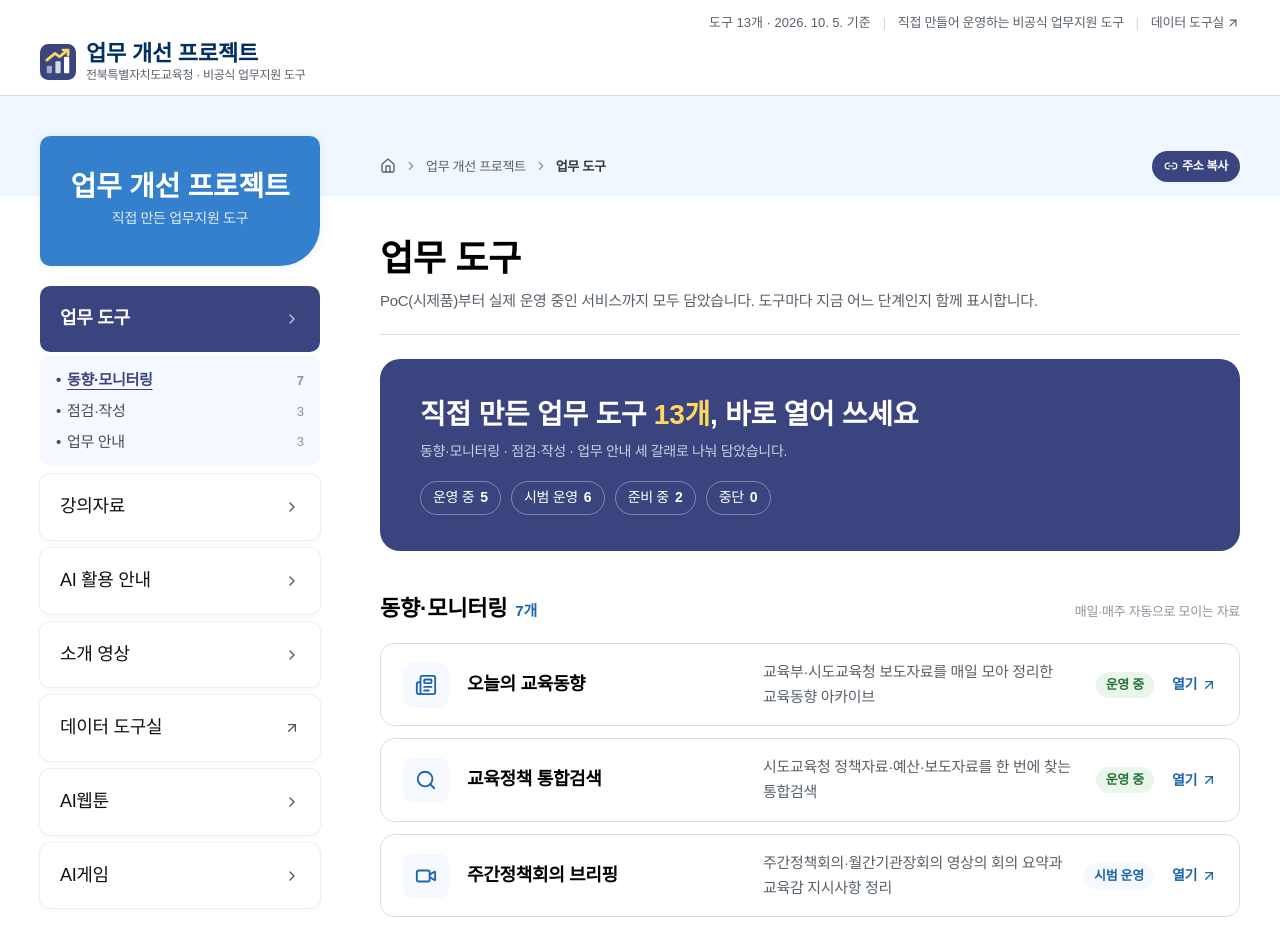
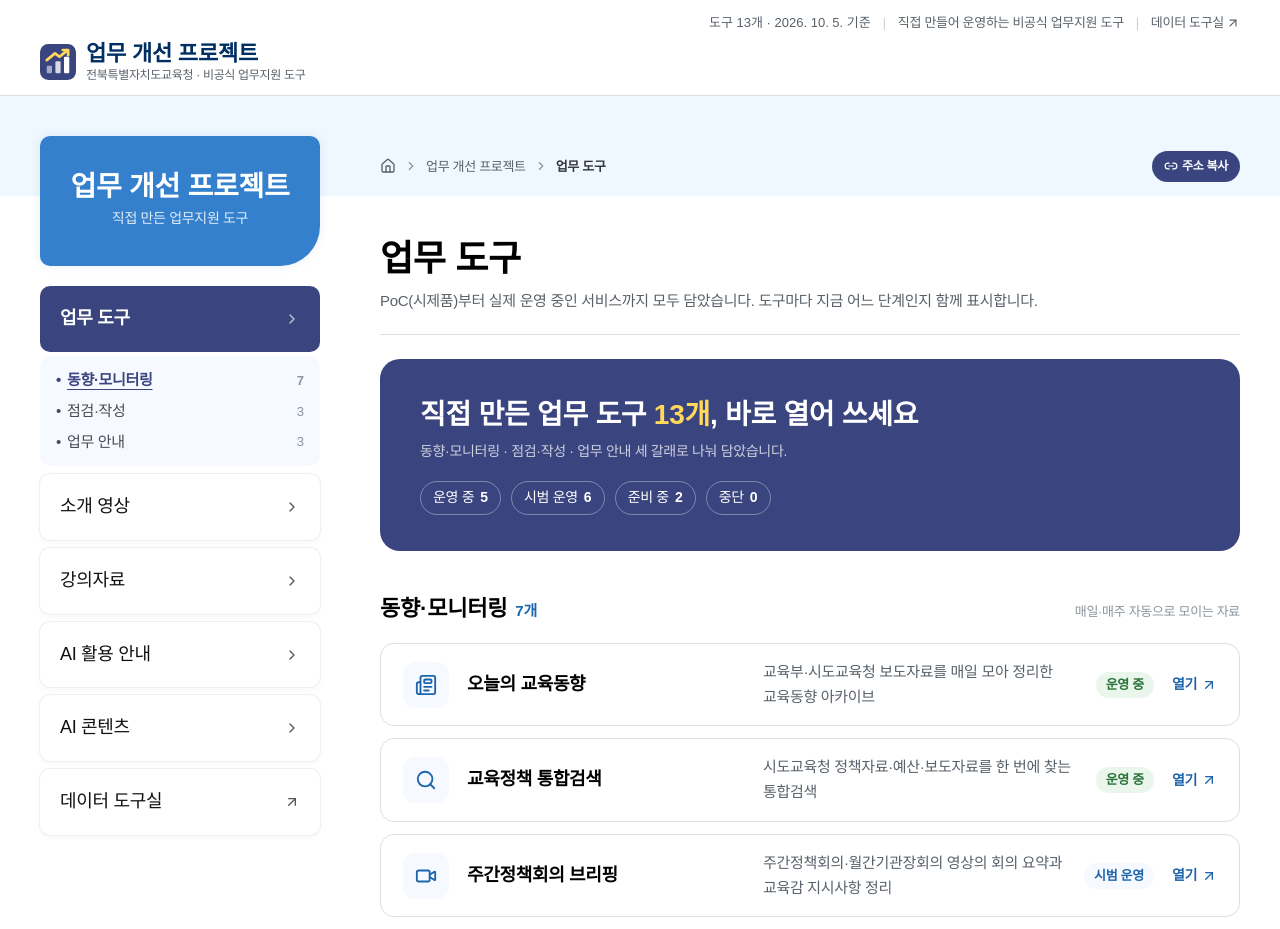
Before and after one commit to kain9012-bit/kain9012-bit.github.io, a React (Vite) app: page / in a window 1280 px wide. Shown: the top 929 px of the page. Built offline with nearby package versions, Linux system fonts and the light colour scheme; a web font is replaced by a local one.

Commit message:
메뉴 순서 정리, AI 콘텐츠로 웹툰·게임 통합

```diff
--- a/src/App.tsx
+++ b/src/App.tsx
@@ -10,14 +10,15 @@ import { TopButton } from './components/TopButton';
 import { ToolRow } from './components/ToolCard';
 import { LectureTab } from './components/LectureTab';
 import { VideoTab, VIDEO_GROUPS } from './components/VideoTab';
-import { WebtoonTab, WEBTOONS } from './components/WebtoonTab';
+import { WEBTOONS } from './components/WebtoonTab';
+import { ContentTab } from './components/ContentTab';
 import { GuideTab } from './components/GuideTab';
 import { Lnb, type LnbSub } from './components/Lnb';
 import { SecHead } from './components/Ui';
 
 const data = catalog as Catalog;
 const statusOf = Object.fromEntries(data.statuses.map((s) => [s.id, s]));
-// AI게임은 따로 탭을 둔다
+// AI게임은 AI 콘텐츠 탭에 둔다
 const games = data.tools.filter((t) => t.category === 'game');
 const workTools = data.tools.filter((t) => t.category !== 'game');
 const groups = data.categories
@@ -29,14 +30,16 @@ const PAGE: Record<Tab, { title: string; desc: string }> = {
   lectures: { title: '강의자료', desc: '연수에서 쓴 강의안과 실습파일을 모았습니다. 필요한 자료를 바로 열어 보거나 내려받아 쓰세요.' },
   guides: { title: 'AI 활용 안내', desc: '강의안은 아니지만 교직원이 혼자 보고 따라 할 수 있는 AI 활용 방법 안내자료를 모았습니다.' },
   videos: { title: '소개 영상', desc: '업무경감 도구와 데이터 도구실을 짧은 영상으로 소개합니다.' },
-  games: { title: 'AI게임', desc: '업무를 게임처럼 미리 겪어 보고 익히도록 AI와 함께 만든 게임을 모았습니다.' },
-  webtoon: { title: 'AI웹툰', desc: 'AI와 함께 만든 업무 웹툰을 모았습니다. 누르면 새 창에서 바로 읽을 수 있습니다.' },
+  content: { title: 'AI 콘텐츠', desc: 'AI와 함께 만든 업무 웹툰과 게임을 모았습니다.' },
 };
 
-// 주소 끝 #lectures · #videos 로 그 탭을 바로 열 수 있게 한다
+// 주소 끝 #lectures · #videos 로 그 탭을 바로 열 수 있게 한다.
+// 예전 주소 #webtoon · #games 는 AI 콘텐츠의 해당 구획으로 연다
+const OLD: Record<string, string> = { webtoon: 'sec-webtoon', games: 'sec-games' };
 const fromHash = (): Tab => {
   const h = window.location.hash.slice(1);
-  return h === 'lectures' || h === 'guides' || h === 'videos' || h === 'webtoon' || h === 'games' ? h : 'tools';
+  if (h in OLD) return 'content';
+  return h === 'lectures' || h === 'guides' || h === 'videos' || h === 'content' ? h : 'tools';
 };
 
 /** 왼쪽 메뉴 활성 항목 아래에 펼칠 하위 목록 */
@@ -50,8 +53,10 @@ const subsOf = (tab: Tab): LnbSub[] => {
     { id: 'sec-guides', label: '안내자료 목록', count: (guides as unknown[]).length },
     { id: 'sec-guide-help', label: '이용 안내' },
   ];
-  if (tab === 'webtoon') return WEBTOONS;
-  if (tab === 'games') return [{ id: 'sec-games', label: '게임 목록', count: games.length }];
+  if (tab === 'content') return [
+    { id: 'sec-webtoon', label: 'AI웹툰', count: WEBTOONS.length },
+    { id: 'sec-games', label: 'AI게임', count: games.length },
+  ];
   return [
     { id: 'sec-lectures', label: '강의 목록' },
     { id: 'sec-lecture-guide', label: '이용 안내' },
@@ -78,7 +83,12 @@ const CopyUrl: React.FC = () => {
 export default function App() {
   const [tab, setTabState] = useState<Tab>(fromHash);
   useEffect(() => {
-    const on = () => setTabState(fromHash());
+    const jump = () => {
+      const sec = OLD[window.location.hash.slice(1)];
+      if (sec) setTimeout(() => document.getElementById(sec)?.scrollIntoView({ block: 'start' }), 50);
+    };
+    jump();
+    const on = () => { setTabState(fromHash()); jump(); };
     window.addEventListener('hashchange', on);
     return () => window.removeEventListener('hashchange', on);
   }, []);
@@ -118,20 +128,7 @@ export default function App() {
                 <p>{page.desc}</p>
               </div>
 
-              {tab === 'lectures' ? <LectureTab /> : tab === 'guides' ? <GuideTab /> : tab === 'videos' ? <VideoTab /> : tab === 'webtoon' ? <WebtoonTab /> : tab === 'games' ? (
-                <>
-                  <section className="hero" aria-label="AI게임 현황">
-                    <p className="big nr-title">AI와 함께 만든 업무 게임 <em>{games.length}개</em></p>
-                    <p className="note">놀이처럼 해 보며 업무 흐름을 익히는 게임. 누르면 새 창에서 바로 시작합니다.</p>
-                  </section>
-                  <section id="sec-games" className="sec" aria-labelledby="h-games">
-                    <SecHead id="h-games" count={games.length}>게임 목록</SecHead>
-                    <ul className="sec-body grid gap-3">
-                      {games.map((t) => <ToolRow key={t.id} tool={t} status={statusOf[t.status]} />)}
-                    </ul>
-                  </section>
-                </>
-              ) : (
+              {tab === 'lectures' ? <LectureTab /> : tab === 'guides' ? <GuideTab /> : tab === 'videos' ? <VideoTab /> : tab === 'content' ? <ContentTab games={games} statusOf={statusOf} /> : (
                 <>
                   <section className="hero" aria-label="업무 도구 현황">
                     <p className="big nr-title">직접 만든 업무 도구 <em>{workTools.length}개</em>, 바로 열어 쓰세요</p>
--- /dev/null
+++ b/src/components/ContentTab.tsx
@@ -0,0 +1,27 @@
+import React from 'react';
+import type { Status, Tool } from '../types';
+import { ToolRow } from './ToolCard';
+import { SecHead } from './Ui';
+import { WebtoonTab, WEBTOONS } from './WebtoonTab';
+
+/** AI 콘텐츠 — AI와 함께 만든 웹툰·게임. 왼쪽 하위 메뉴는 종류(웹툰·게임)로 나눈다 */
+export const ContentTab: React.FC<{ games: Tool[]; statusOf: Record<string, Status> }> = ({ games, statusOf }) => (
+  <>
+    <section className="hero" aria-label="AI 콘텐츠 현황">
+      <p className="big nr-title">AI와 함께 만든 웹툰 <em>{WEBTOONS.length}편</em> · 게임 <em>{games.length}개</em></p>
+      <p className="note">업무 이야기를 웹툰으로 읽고, 게임으로 미리 겪어 봅니다. 누르면 새 창에서 열립니다.</p>
+    </section>
+
+    <section id="sec-webtoon" className="sec" aria-labelledby="h-webtoon">
+      <SecHead id="h-webtoon" count={WEBTOONS.length} note="세로 스크롤 웹툰">AI웹툰</SecHead>
+      <div className="sec-body"><WebtoonTab /></div>
+    </section>
+
+    <section id="sec-games" className="sec" aria-labelledby="h-games">
+      <SecHead id="h-games" count={games.length} note="놀이처럼 해 보며 업무 흐름 익히기">AI게임</SecHead>
+      <ul className="sec-body grid gap-3">
+        {games.map((t) => <ToolRow key={t.id} tool={t} status={statusOf[t.status]} />)}
+      </ul>
+    </section>
+  </>
+);
--- a/src/components/Footer.tsx
+++ b/src/components/Footer.tsx
@@ -5,7 +5,7 @@ export const Footer: React.FC = () => (
   <footer className="ft">
     <div className="box">
       <p className="nm nr-title">업무 개선 프로젝트</p>
-      <p>전북특별자치도교육청 업무를 바꾸려고 직접 만든 웹도구·강의자료·AI 활용 안내·소개 영상·AI웹툰·AI게임을 PoC부터 운영 중인 서비스까지 모은 화면</p>
+      <p>전북특별자치도교육청 업무를 바꾸려고 직접 만든 웹도구·소개 영상·강의자료·AI 활용 안내·AI 콘텐츠(웹툰·게임)를 PoC부터 운영 중인 서비스까지 모은 화면</p>
       <p><b>제작</b> 정책기획과 박호용 · <b>성격</b> 비공식 업무지원 도구(전북특별자치도교육청 누리집 아님)</p>
     </div>
   </footer>
--- a/src/components/Header.tsx
+++ b/src/components/Header.tsx
@@ -5,14 +5,14 @@ import { korDate } from '../lib/util';
 
 export const TABS: { id: Tab; label: string }[] = [
   { id: 'tools', label: '업무 도구' },
+  { id: 'videos', label: '소개 영상' },
   { id: 'lectures', label: '강의자료' },
   { id: 'guides', label: 'AI 활용 안내' },
-  { id: 'videos', label: '소개 영상' },
-  { id: 'webtoon', label: 'AI웹툰' },
-  { id: 'games', label: 'AI게임' },
+  { id: 'content', label: 'AI 콘텐츠' },
 ];
 /** 데이터 도구실(바깥 연결) 앞에 오는 메뉴 · 뒤에 오는 메뉴 */
-const AFTER: Tab[] = ['webtoon', 'games'];
+/** 데이터 도구실(바깥 연결)은 맨 끝 — 뒤에 오는 메뉴 없음 */
+const AFTER: Tab[] = [];
 export const TABS_BEFORE = TABS.filter((t) => !AFTER.includes(t.id));
 export const TABS_AFTER = TABS.filter((t) => AFTER.includes(t.id));
 
--- a/src/components/Lnb.tsx
+++ b/src/components/Lnb.tsx
@@ -17,6 +17,9 @@ export const Lnb: React.FC<{ tab: Tab; setTab: (t: Tab) => void; subs: LnbSub[]
         const el = document.getElementById(s.id);
         if (el && el.getBoundingClientRect().top < 160) cur = s.id;
       }
+      // 맨 아래까지 내려 마지막 구획이 끝까지 못 올라오면 마지막 구획을 표시
+      const end = window.innerHeight + window.scrollY >= document.documentElement.scrollHeight - 4;
+      if (end && window.scrollY > 0 && subs.length) cur = subs[subs.length - 1].id;
       setActive(cur);
     };
     on();
--- a/src/components/WebtoonTab.tsx
+++ b/src/components/WebtoonTab.tsx
@@ -88,7 +88,7 @@ const SeriesView: React.FC<{ s: Series }> = ({ s }) => {
 export const WEBTOONS = list.map((s) => ({ id: `sec-wt-${s.id}`, label: s.title, count: s.episodes.length }));
 
 export const WebtoonTab: React.FC = () => (
-  <div className="mt-8">
+  <div>
     {list.map((s, i) => (
       <React.Fragment key={s.id}>
         {i > 0 && <hr className="my-12 border-[var(--nr-line)]" />}
--- a/src/types.ts
+++ b/src/types.ts
@@ -31,7 +31,7 @@ export interface Catalog {
   tools: Tool[];
 }
 
-export type Tab = 'tools' | 'lectures' | 'guides' | 'videos' | 'webtoon' | 'games';
+export type Tab = 'tools' | 'lectures' | 'guides' | 'videos' | 'content';
 
 /** 강의자료실(ai-lecture-hub)의 lectures.js 항목 */
 export interface Lecture {
```
